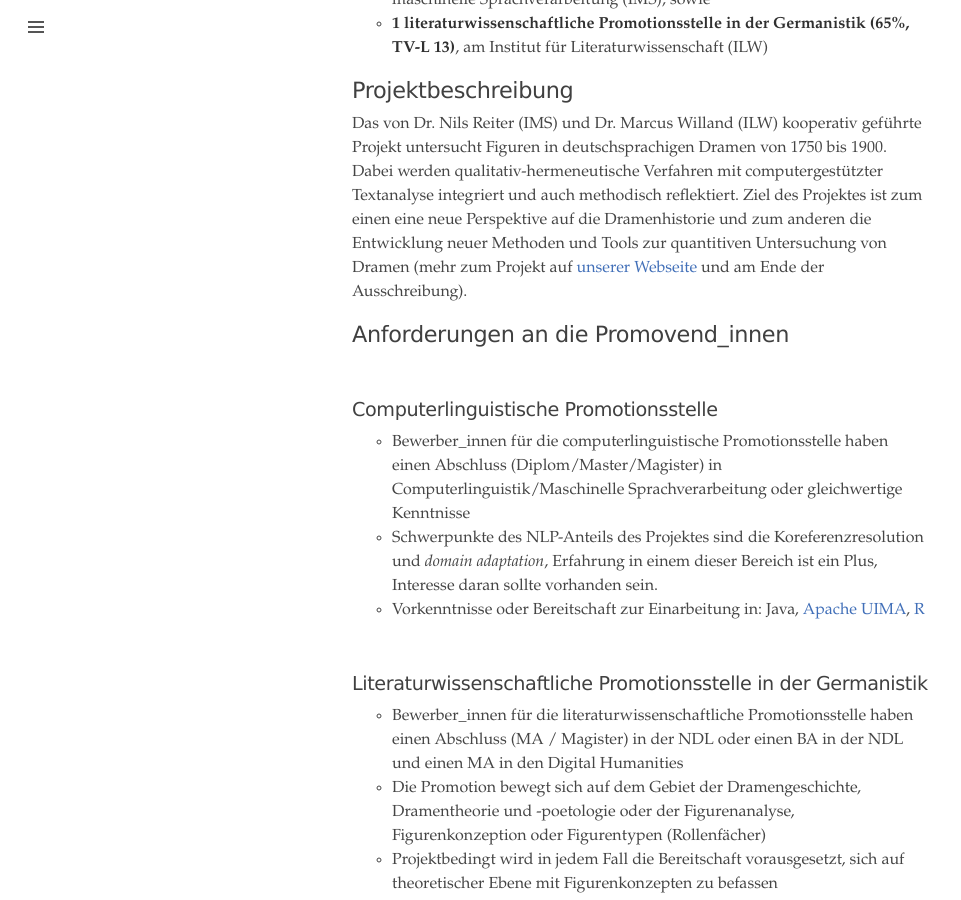
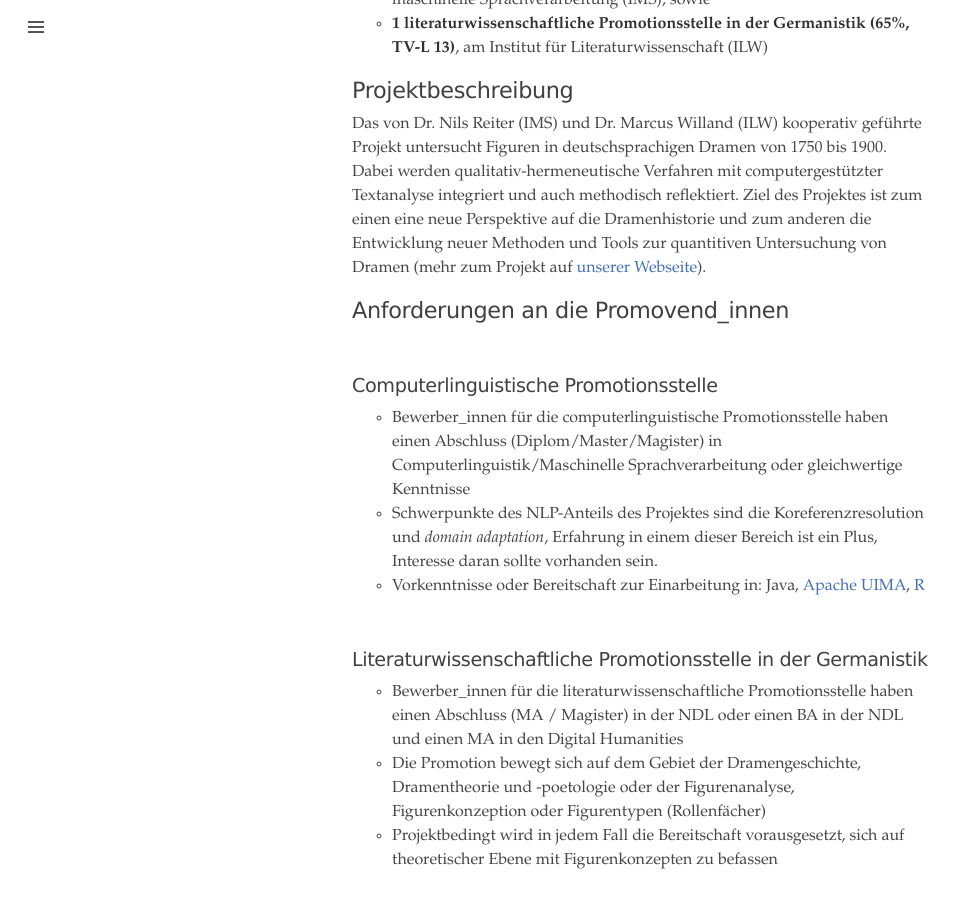
Before and after one commit to quadrama/quadrama.github.io, a Jekyll site: the page built from _posts/2016-12-23-jobs.de.md, in a window 1280 px wide and 900 px high, scrolled down 329 px. Shown: the whole window, without its empty margins (0-961 px from the left). Built offline with Jekyll 4.4.1, drawn with Linux system fonts in a browser that asks for light colours; nearby versions of some CDN libraries; library files that are not in the unit come from our copies.

Commit message:
Minor change

```diff
--- a/_posts/2016-12-23-jobs.de.md
+++ b/_posts/2016-12-23-jobs.de.md
@@ -19,7 +19,7 @@ Im Rahmen des von der VW-Stiftung geförderten [*Mixed-Methods*-Projekts](https:
 
 
 # Projektbeschreibung
-Das von Dr. Nils Reiter (IMS) und Dr. Marcus Willand (ILW) kooperativ geführte Projekt untersucht Figuren in deutschsprachigen Dramen von 1750 bis 1900. Dabei werden qualitativ-hermeneutische Verfahren mit computergestützter Textanalyse integriert und auch methodisch reflektiert. Ziel des Projektes ist zum einen eine neue Perspektive auf die Dramenhistorie und zum anderen die Entwicklung neuer Methoden und Tools zur quantitiven Untersuchung von Dramen (mehr zum Projekt auf [unserer Webseite](https://quadrama.github.io) und am Ende der Ausschreibung).
+Das von Dr. Nils Reiter (IMS) und Dr. Marcus Willand (ILW) kooperativ geführte Projekt untersucht Figuren in deutschsprachigen Dramen von 1750 bis 1900. Dabei werden qualitativ-hermeneutische Verfahren mit computergestützter Textanalyse integriert und auch methodisch reflektiert. Ziel des Projektes ist zum einen eine neue Perspektive auf die Dramenhistorie und zum anderen die Entwicklung neuer Methoden und Tools zur quantitiven Untersuchung von Dramen (mehr zum Projekt auf [unserer Webseite](https://quadrama.github.io)).
 
 # Anforderungen an die Promovend_innen
 
```
